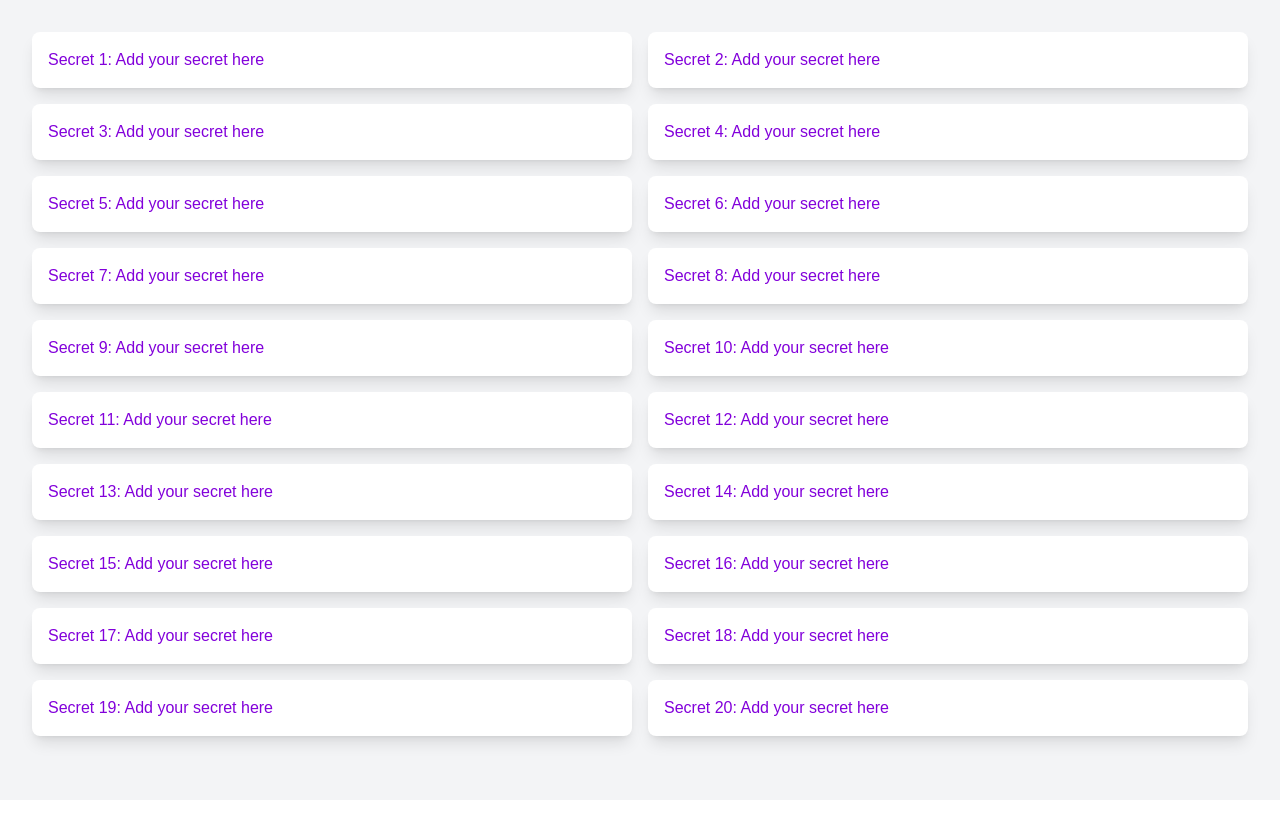
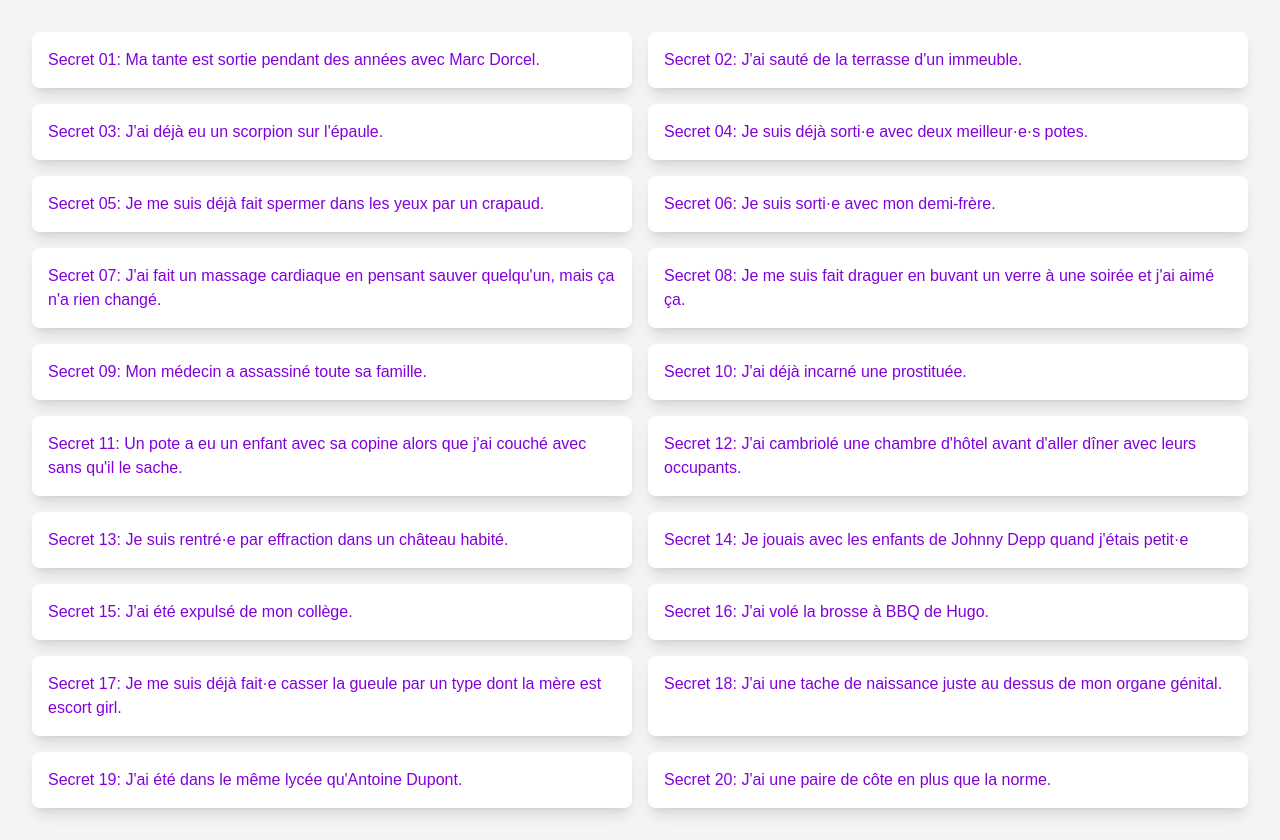
Before and after one commit to FlorianPgn/secret_chalet, a Next.js app: page / in a window 1280 px wide. Before the commit the page ends 800 px from the top, so only its background shows below. Built offline with nearby package versions, Linux system fonts and the light colour scheme.

Commit message:
Add secrets

```diff
--- a/src/app/page.tsx
+++ b/src/app/page.tsx
@@ -2,26 +2,26 @@ import SecretBlock from "@/components/SecretBlock";
 
 // Edit these secrets as needed
 const secrets = [
-  { content: "Secret 1: Add your secret here" },
-  { content: "Secret 2: Add your secret here" },
-  { content: "Secret 3: Add your secret here" },
-  { content: "Secret 4: Add your secret here" },
-  { content: "Secret 5: Add your secret here" },
-  { content: "Secret 6: Add your secret here" },
-  { content: "Secret 7: Add your secret here" },
-  { content: "Secret 8: Add your secret here" },
-  { content: "Secret 9: Add your secret here" },
-  { content: "Secret 10: Add your secret here" },
-  { content: "Secret 11: Add your secret here" },
-  { content: "Secret 12: Add your secret here" },
-  { content: "Secret 13: Add your secret here" },
-  { content: "Secret 14: Add your secret here" },
-  { content: "Secret 15: Add your secret here" },
-  { content: "Secret 16: Add your secret here" },
-  { content: "Secret 17: Add your secret here" },
-  { content: "Secret 18: Add your secret here" },
-  { content: "Secret 19: Add your secret here" },
-  { content: "Secret 20: Add your secret here" },
+  { content: "Secret 01: Ma tante est sortie pendant des années avec Marc Dorcel." },
+  { content: "Secret 02: J'ai sauté de la terrasse d'un immeuble." },
+  { content: "Secret 03: J'ai déjà eu un scorpion sur l'épaule." },
+  { content: "Secret 04: Je suis déjà sorti·e avec deux meilleur·e·s potes." },
+  { content: "Secret 05: Je me suis déjà fait spermer dans les yeux par un crapaud." },
+  { content: "Secret 06: Je suis sorti·e avec mon demi-frère." },
+  { content: "Secret 07: J'ai fait un massage cardiaque en pensant sauver quelqu'un, mais ça n'a rien changé." },
+  { content: "Secret 08: Je me suis fait draguer en buvant un verre à une soirée et j'ai aimé ça." },
+  { content: "Secret 09: Mon médecin a assassiné toute sa famille." },
+  { content: "Secret 10: J'ai déjà incarné une prostituée." },
+  { content: "Secret 11: Un pote a eu un enfant avec sa copine alors que j'ai couché avec sans qu'il le sache." },
+  { content: "Secret 12: J'ai cambriolé une chambre d'hôtel avant d'aller dîner avec leurs occupants." },
+  { content: "Secret 13: Je suis rentré·e par effraction dans un château habité." },
+  { content: "Secret 14: Je jouais avec les enfants de Johnny Depp quand j'étais petit·e" },
+  { content: "Secret 15: J'ai été expulsé de mon collège." },
+  { content: "Secret 16: J'ai volé la brosse à BBQ de Hugo." },
+  { content: "Secret 17: Je me suis déjà fait·e casser la gueule par un type dont la mère est escort girl." },
+  { content: "Secret 18: J'ai une tache de naissance juste au dessus de mon organe génital." },
+  { content: "Secret 19: J'ai été dans le même lycée qu'Antoine Dupont." },
+  { content: "Secret 20: J'ai une paire de côte en plus que la norme." },
 ];
 
 export default function Home() {
```
